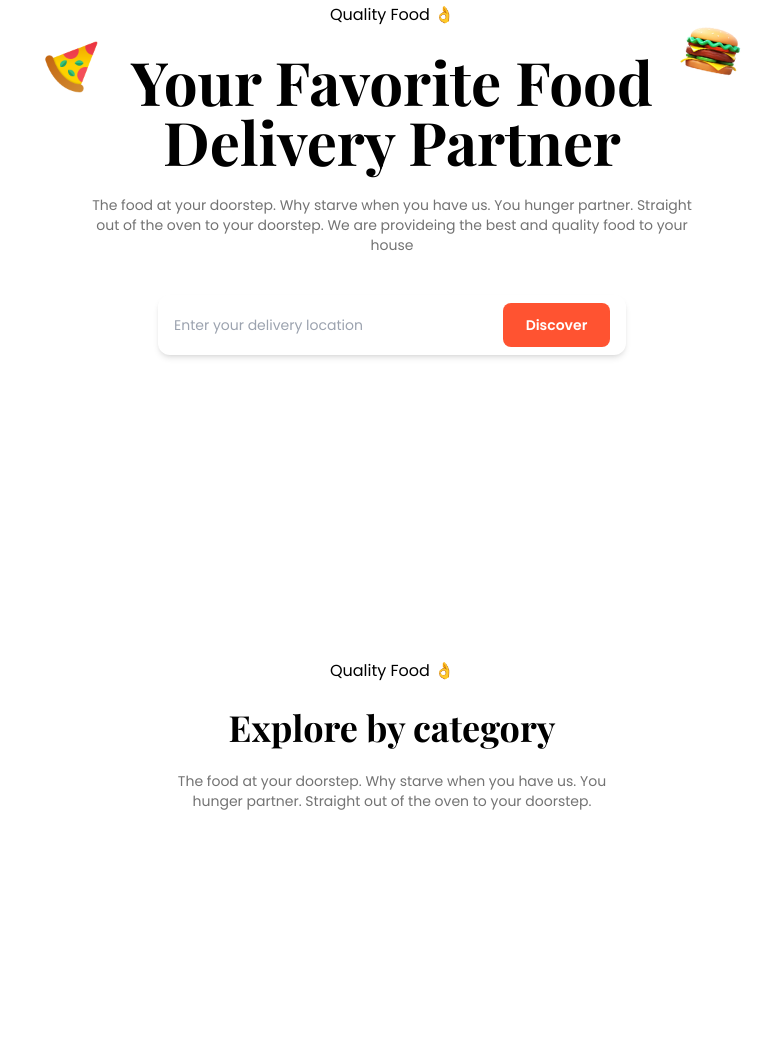
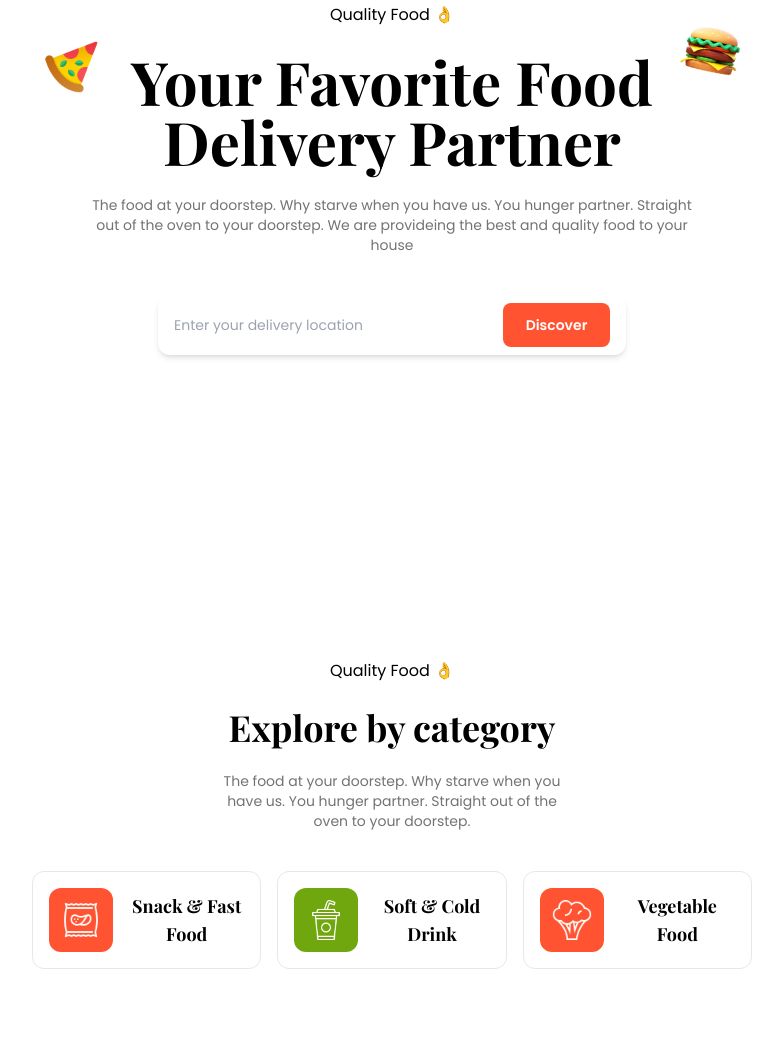
Before and after one commit to zainuddin25/FoodMeal, a website: page src/index.html in a window 1280 px wide. Shown: the part 221-1270 px from the top of the page, without its empty margins (248-1031 px from the left). Before the commit the page ends 1152 px from the top, so only its background shows below. Drawn offline with nearby package versions, Linux system fonts and the light colour scheme.

Commit message:
add: category food view

```diff
--- a/src/index.html
+++ b/src/index.html
@@ -60,13 +60,26 @@
         </div>
 
         <div class="w-3/4 mx-auto py-20 flex justify-center">
-            <div class="w-2/4 mx-auto text-center">
+            <div class="w-3/4 mx-auto text-center">
                 <p class="text-base text-black">Quality Food 👌</p>
                 <h1 class="font-playfair text-4xl py-6 text-black">Explore by category</h1>
-                <p class="text-sm text-text-secondary pb-10">
+                <p class="text-sm w-2/4 mx-auto text-text-secondary pb-10">
                     The food at your doorstep. Why starve when you have us. You hunger partner. Straight out of the oven to your doorstep.
                 </p>
-
+                <div class="grid grid-cols-3 gap-4">
+                    <div class="w-full p-4 rounded-xl flex gap-4 items-center border hover:border-white hover:shadow-lg duration-200">
+                        <img src="/assets/snack.png" class="bg-orange-primary p-3 w-16 rounded-xl" />
+                        <h1 class="font-playfair text-lg text-black">Snack & Fast Food</h1>
+                    </div>
+                    <div class="w-full p-4 rounded-xl flex gap-4 items-center border hover:border-white hover:shadow-lg duration-200">
+                        <img src="/assets/drink.png" class="bg-green-primary p-3 w-16 rounded-xl" />
+                        <h1 class="font-playfair text-lg text-black">Soft & Cold Drink</h1>
+                    </div>
+                    <div class="w-full p-4 rounded-xl flex gap-4 items-center border hover:border-white hover:shadow-lg duration-200">
+                        <img src="/assets/vegetable.png" class="bg-orange-primary p-3 w-16 rounded-xl" />
+                        <h1 class="font-playfair text-lg text-black">Vegetable Food</h1>
+                    </div>
+                </div>
             </div>
         </div>
 
--- a/tailwind.config.js
+++ b/tailwind.config.js
@@ -9,6 +9,7 @@ module.exports = {
       },
       colors: {
         'orange-primary' : '#ff5331',
+        'green-primary' : '#70a70e',
         'text-secondary' : '#737373'
       }
     },
```
Also changed, not shown: assets/drink.png (added), assets/snack.png (added), assets/vegetable.png (added), dist/output.css.
